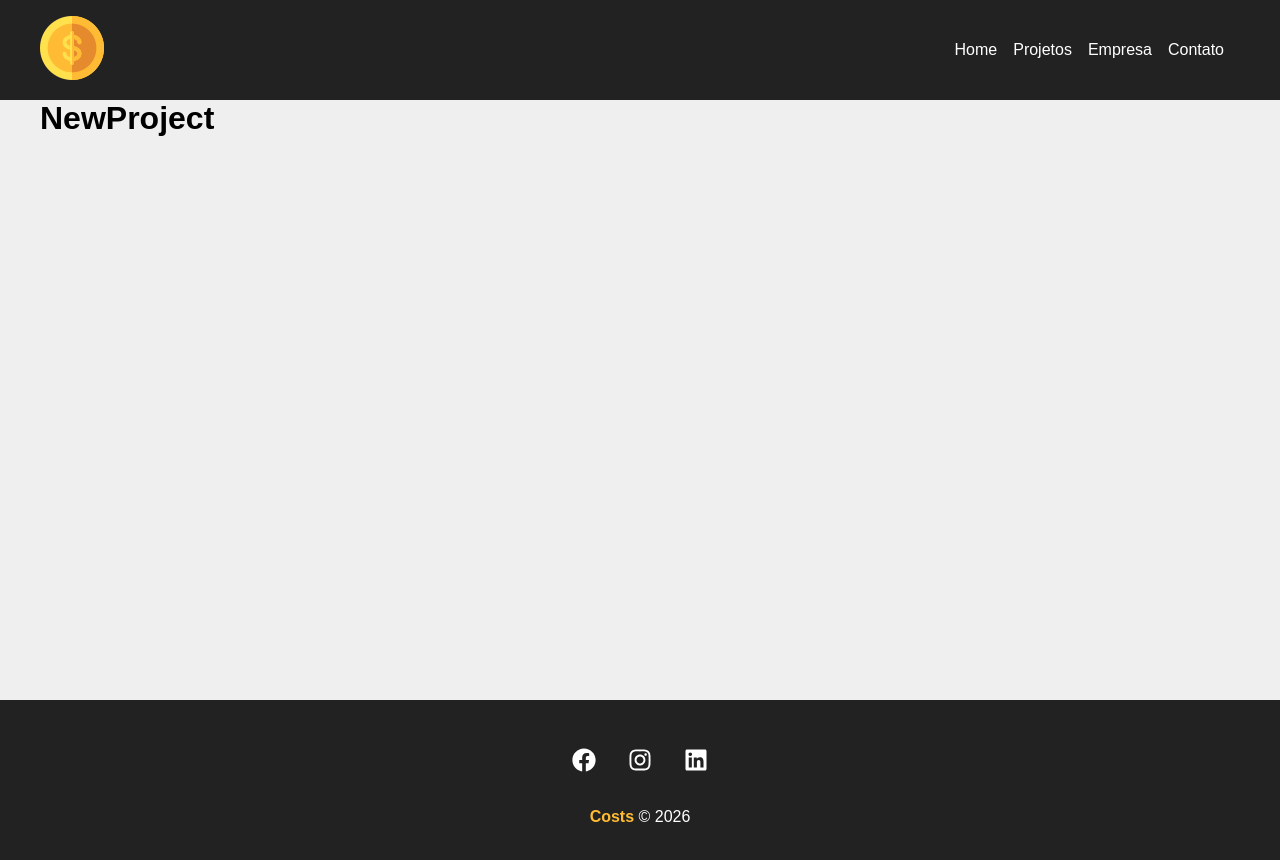
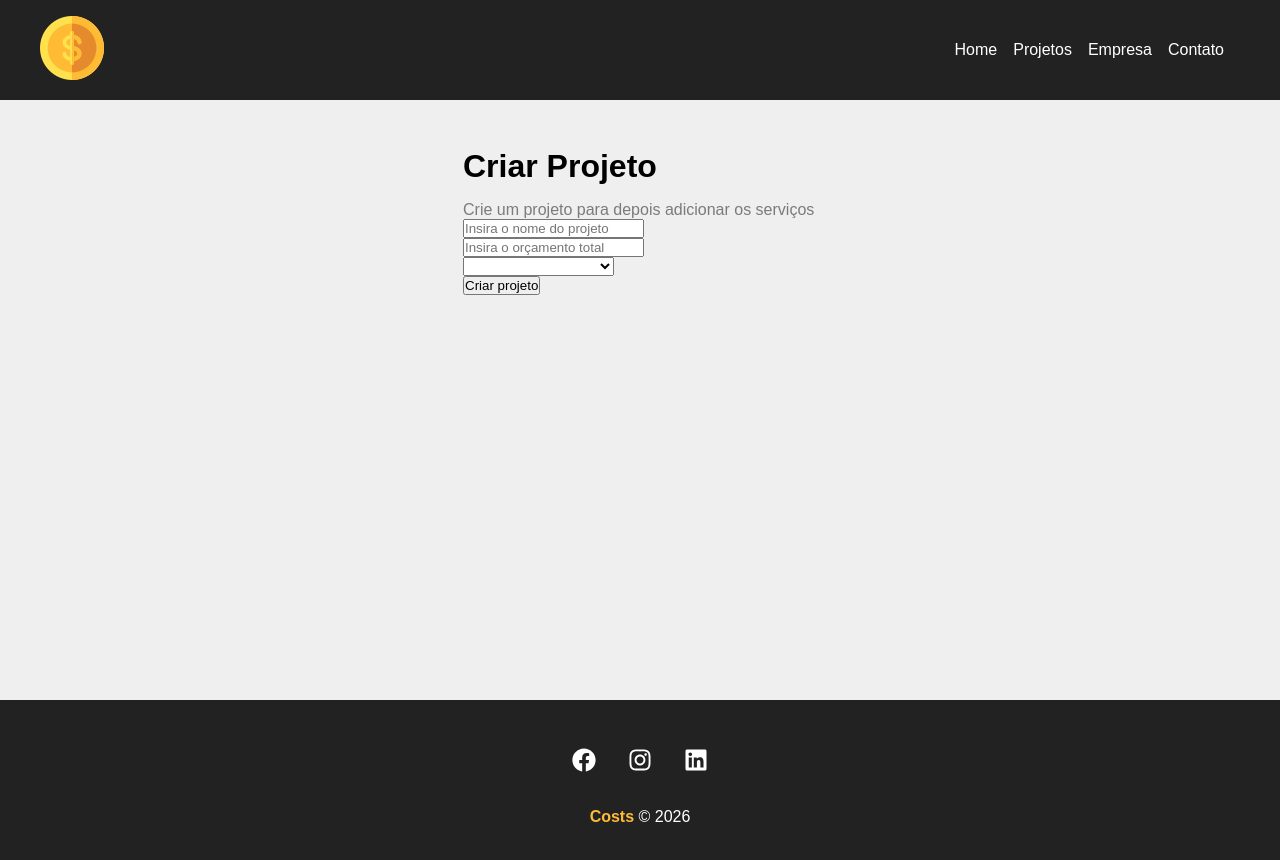
Before and after one commit to IgorKoehler15/aprendendo_react, a React (Create React App) app: page /newproject in a window 1280 px wide. Shown: the top 860 px of the page. Built offline with nearby package versions, Linux system fonts and the light colour scheme.

Commit message:
Página de formulário

```diff
--- a/src/App.js
+++ b/src/App.js
@@ -1,4 +1,4 @@
-import { BrowserRouter as Router, Routes, Route, Link } from "react-router-dom";
+import { BrowserRouter as Router, Routes, Route} from "react-router-dom";
 import Home from './components/pages/Home'
 import Contact from './components/pages/Contact'
 import Company from './components/pages/Company'
--- a/src/components/pages/NewProject.js
+++ b/src/components/pages/NewProject.js
@@ -1,6 +1,14 @@
+import ProjectForm from '../project/ProjectForm'
+import styles from './NewProject.module.css'
+
 function NewProject(){
-    return <h1>NewProject</h1>
-
+    return (
+        <div className={styles.newproject_container}>
+            <h1>Criar Projeto</h1>
+            <p>Crie um projeto para depois adicionar os serviços</p>
+            <ProjectForm/>
+        </div>
+    )
 }
 
 export default NewProject
--- /dev/null
+++ b/src/components/pages/NewProject.module.css
@@ -0,0 +1,13 @@
+.newproject_container {
+    width: 450px;
+    margin: 0 auto;
+    padding: 3em;
+}
+
+.newproject_container h1 {
+    margin-bottom: 0.5em;
+}
+
+.newproject_container p {
+    color: #7b7b7b;
+}
--- /dev/null
+++ b/src/components/project/ProjectForm.js
@@ -0,0 +1,22 @@
+function ProjectForm() {
+    return (
+        <form>
+            <div>
+                <input type="text" placeholder="Insira o nome do projeto"/>
+            </div>
+            <div>
+                <input type="number" placeholder="Insira o orçamento total"/>
+            </div>
+            <div>
+                <select name="category_id">
+                    <option disabled select>Selecione a categoria</option>
+                </select>
+            </div>
+            <div>
+                <input type="submit" value="Criar projeto"/>
+            </div>
+        </form>
+    )
+}
+
+export default ProjectForm
```
